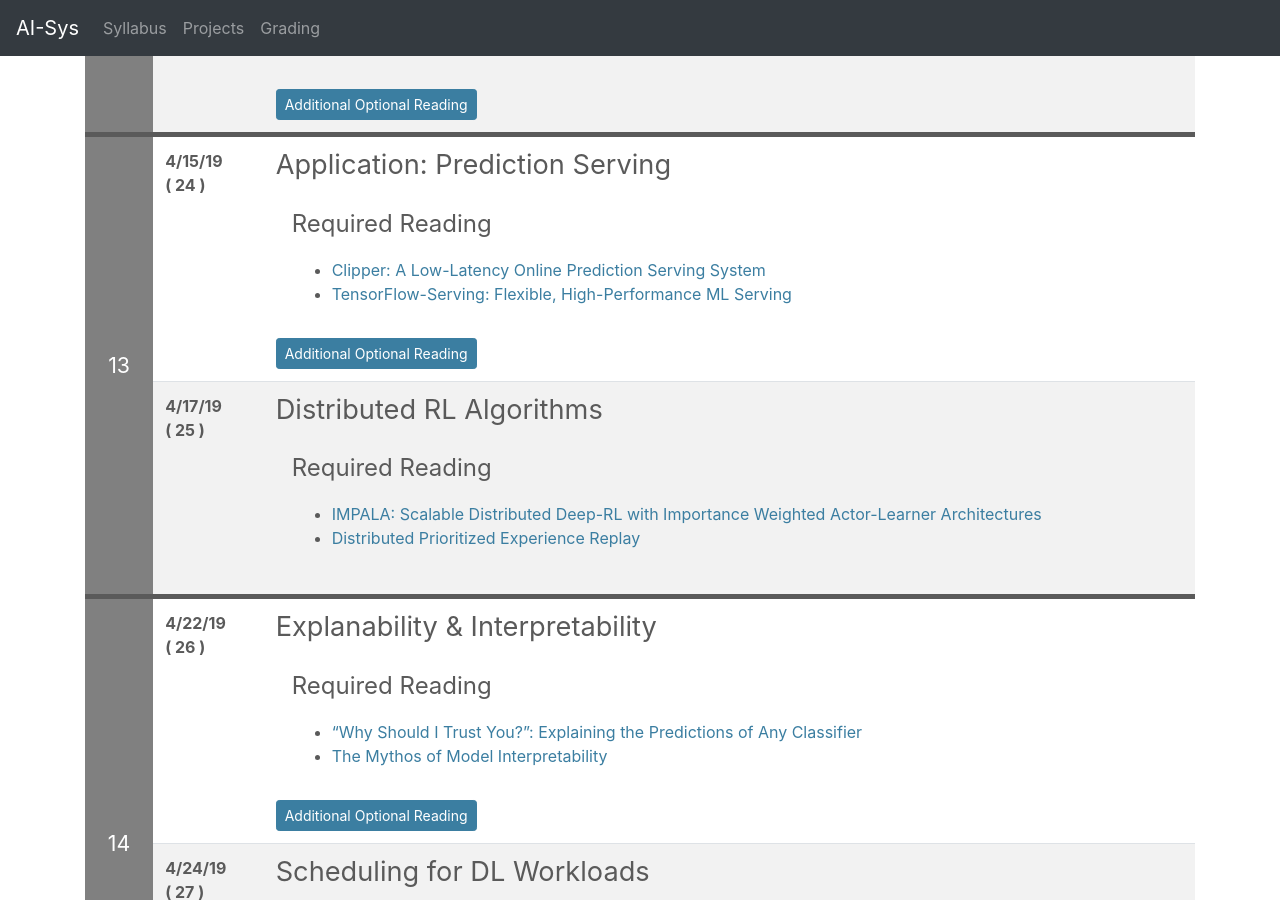
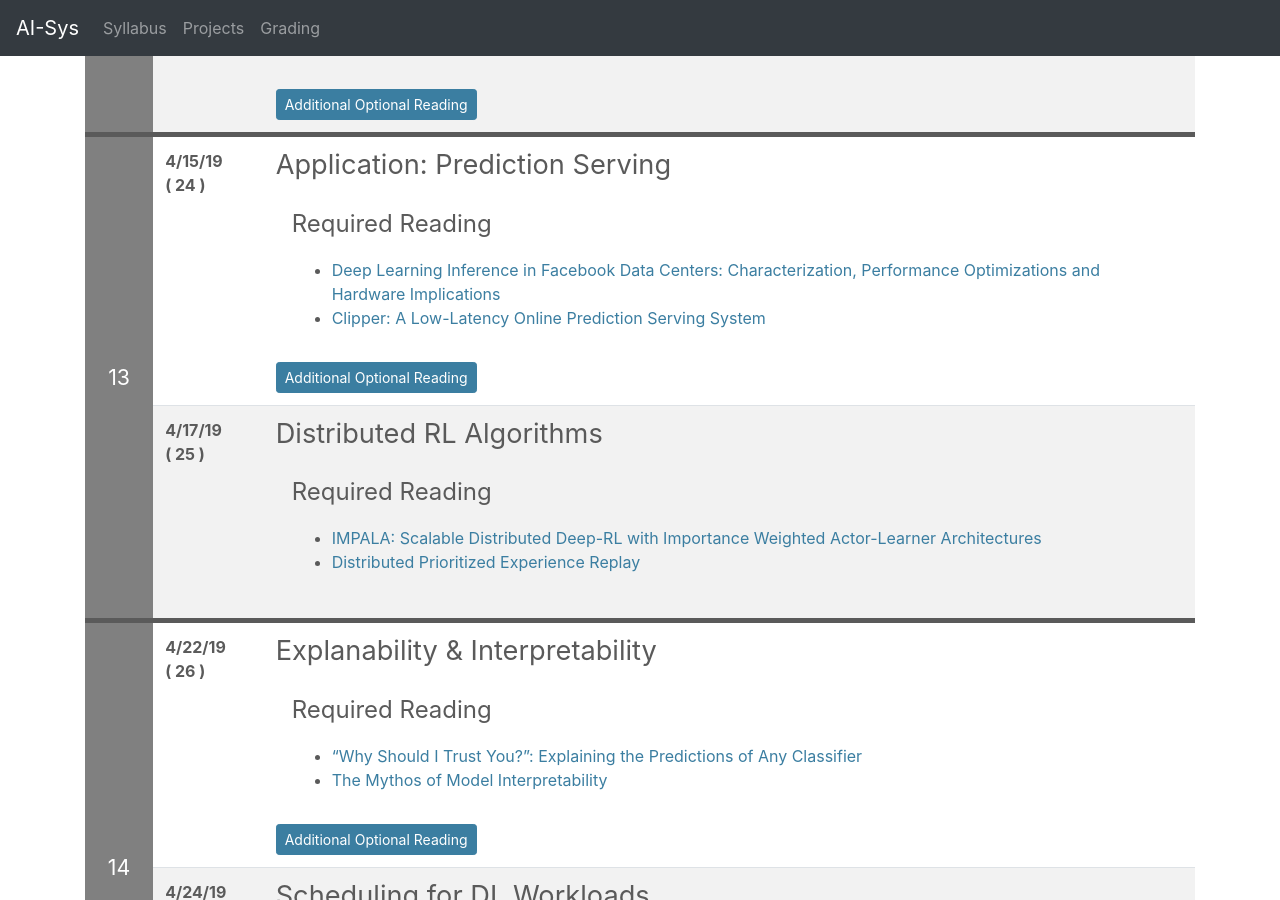
Before and after one commit to ucbrise/cs294-ai-sys-sp19, a Jekyll site: the page built from index.md, in a window 1280 px wide and 900 px high, scrolled down 6648 px. Built offline with Jekyll 4.4.1, drawn with Linux system fonts in a browser that asks for light colours; nearby versions of some CDN libraries; our own code applies the rules of GitHub Pages for plain Markdown files.

Commit message:
updating serving reading

```diff
--- a/index.md
+++ b/index.md
@@ -633,14 +633,16 @@ If you find some of the reading confusing and want a more gentle introduction, t
 <div class="reading">
 <div class="required_reading" markdown="1">
 
+* [Deep Learning Inference in Facebook Data Centers: Characterization, Performance Optimizations and Hardware Implications](https://arxiv.org/abs/1811.09886)
 * [Clipper: A Low-Latency Online Prediction Serving System](https://www.usenix.org/system/files/conference/nsdi17/nsdi17-crankshaw.pdf)
-* [TensorFlow-Serving: Flexible, High-Performance ML Serving](https://arxiv.org/abs/1712.06139)
 
 
 </div>
 <div class="optional_reading" markdown="1">
 
 * [TFX: A TensorFlow-Based Production-Scale Machine Learning Platform](https://www.kdd.org/kdd2017/papers/view/tfx-a-tensorflow-based-production-scale-machine-learning-platform)
+* [TensorFlow-Serving: Flexible, High-Performance ML Serving](https://arxiv.org/abs/1712.06139)
+
 
 </div>
 </div>
```
